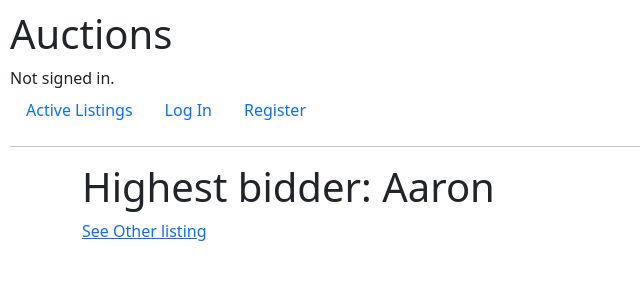
After one commit to Tsunamiisking/commerce, a Django app: a page that uses commerce/auctions/templates/auctions/layout.html in a window 1280 px wide. The commit adds this page. Shown: the top 300 px of the page, without its empty margins (0-640 px from the left). Run offline with Django 3.2, Linux system fonts and the light colour scheme; data comes from the database, SQL or seed files in the repository; some libraries are stand-ins or nearby versions.

Commit message:
Completed tasks - Place bid/Comment

```diff
--- a/commerce/auctions/admin.py
+++ b/commerce/auctions/admin.py
@@ -1,9 +1,11 @@
 from django.contrib import admin
-from .models import Listing, Category, User, Wishlist
+from .models import Listing, Category, User, Watchlist, Bid, Comment
 
 
 # Register your models here.
 admin.site.register(User)
 admin.site.register(Listing)
 admin.site.register(Category)
-admin.site.register(Wishlist)
+admin.site.register(Watchlist)
+admin.site.register(Bid)
+admin.site.register(Comment)
--- a/commerce/auctions/static/auctions/styles.css
+++ b/commerce/auctions/static/auctions/styles.css
@@ -1,5 +1,9 @@
 body {
     padding: 10px;
+}
+.space{
+    margin: 20px 0px;
+
 }
 
 .center-div {
--- a/commerce/auctions/templates/auctions/index.html
+++ b/commerce/auctions/templates/auctions/index.html
@@ -16,10 +16,12 @@
     {% endif %}
 
         {% for listing in listings %}
+        {%if not listing.is_closed %}
         <div class="container">
                 <h5><a href="{% url 'listingPage' listing.id %}">Listing: {{listing.title}}</a></h5>
                 <img src="{{listing.url}}" alt="item-image" width="300px"> <br><br><br>
                 <p><strong>Description:</strong> {{ listing.description }}</p>
+                <p><strong>Starting Bid:</strong> ${{ listing.price }}</p>
                 <p><strong>Category:</strong></p>
                 <ul>
                     {% for category in listing.item_category.all %}
@@ -29,5 +31,6 @@
                 <p>Posted by <strong>{{ listing.user }}</strong></p>
             </div>
             <hr>
+            {%endif%}
         {%endfor%}
 {% endblock %}
--- a/commerce/auctions/templates/auctions/layout.html
+++ b/commerce/auctions/templates/auctions/layout.html
@@ -29,7 +29,7 @@
                     <a class="nav-link" href="{% url 'create' %}">Create Listing</a>
                 </li>
                 <li class="nav-item">
-                    <a class="nav-link" href="{% url 'wishlist' %}">Wishlist</a>
+                    <a class="nav-link" href="{% url 'watchlist' %}">Watchlist</a>
                 </li>
             {% else %}
                 <li class="nav-item">
--- /dev/null
+++ b/commerce/auctions/templates/auctions/listing_details.html
@@ -0,0 +1,9 @@
+{% extends 'auctions/layout.html' %}
+
+{% block body %}
+    <div class="container">
+        <h1>Highest bidder: {{highest_bidder}}</h1>
+        <a href="{% url 'index'%}">See Other listing</a>
+
+    </div>
+{% endblock %}
--- a/commerce/auctions/templates/auctions/wishlist.html
+++ /dev/null
@@ -1,5 +0,0 @@
-{% extends "auctions/layout.html" %}
-
-{% block body %}
-
-{% endblock %}
--- a/commerce/auctions/urls.py
+++ b/commerce/auctions/urls.py
@@ -8,7 +8,11 @@ urlpatterns = [
     path("logout", views.logout_view, name="logout"),
     path("register", views.register, name="register"),
     path("create", views.create, name="create"),
-    path("wishlist", views.wishlist, name="wishlist"),
+    path("watchlist", views.watchlist, name="watchlist"),
     path("listing/<int:listing_id>", views.listingPage, name="listingPage"),
-    path("listing/<int:listing_id>/addwishlist", views.addwishlist, name="addwishlist"),
+    path("listing/<int:listing_id>/add_or_remove_watchlist", views.add_or_remove_watchlist, name="add_or_remove_watchlist"),
+    path("listing/<int:listing_id>/bid_item", views.bid_item, name="bid_item"),
+    path('listing/<int:listing_id>/close/', views.close_listing, name='close_listing'),
+    path('listing/<int:listing_id>/addcomment/', views.addcomment, name='addcomment'),
+    path("listing_detail/<int:listing_id> ", views.listing_detail, name="listing_detail"),
 ]
--- a/commerce/auctions/views.py
+++ b/commerce/auctions/views.py
@@ -9,7 +9,7 @@ from django.contrib.auth.decorators import login_required
 
 
 
-from .models import User, Listing, Category, Wishlist
+from .models import User, Listing, Category, Watchlist, Bid, Comment
 from .forms import CreateForm
 
 
@@ -38,7 +38,7 @@ def create(request):
             form.save_m2m()
             # The form automatically syncs the ManyToManyField, so no further action is needed
             # form.save()
-            messages.success(request, "Your form has been submitted successfully")
+            messages.success(request, "Your listing has been created successfully")
             return redirect(reverse("index"))
         else:
             messages.error(request, "Please enter correct details")
@@ -50,43 +50,175 @@ def create(request):
     })
 
 
-def wishlist(request):
+# def watchlist(request):
+#     listings = watchlist.objects.filter(user=request.user)
+#     return render (request, "auctions/watchlist.html", {
+#        "listings" : listings
+#     })
 
-    return render (request, "auctions/wishlist.html")
+def watchlist(request):
+    # Assuming the user is logged in, get the current user's watchlist
+    if request.user.is_authenticated:
+        watchlist_items = Watchlist.objects.filter(user=request.user)
+        listings = []
+        # Iterate over each watchlist item and get its associated listings
+        for watchlist_item in watchlist_items:
+            listings.extend(watchlist_item.listings.all())
+    else:
+        # If the user is not logged in, handle it as per your requirements
+        listings = []  # Or you can redirect to a login page, etc.
+
+    return render(request, "auctions/watchlist.html", {"listings": listings})
 
 
 
 def listingPage(request, listing_id):
+    # Get the listing to display
+    listing_disp = get_object_or_404(Listing, pk=listing_id)
+    current_user = request.user
+
+    # Check if the listing is in the user's watchlist
+    is_in_watchlist = checklisting(current_user, listing_disp.id)
+
+    # Determine the button text based on whether the listing is in the watchlist
+    button_text = "Add to watchlist" if not is_in_watchlist else "Remove from watchlist"
+    comments = Comment.objects.all()
+    # Retrieve success messages
+    success_messages = messages.get_messages(request)
+    if get_highest_bidder(listing_id) == request.user.username:
+        success_message  = "Congratulations!! Listing closed You Won the auction"
+        messages.success(request, success_message)
+    # Render the template with the listing and success messages
+    return render(request, "auctions/listingpage.html", {
+        "listing": listing_disp,
+        "messages": success_messages,  # Pass success messages to the template
+        "button": button_text,
+        "comments" : comments
+    })
+
+def addcomment(request, listing_id):
     if request.method == "POST":
-        pass
-    else:
-        # Get the listing to display filtering where the title is the 'listing_title'
-        listing_disp = get_object_or_404(Listing, pk=listing_id)
+        comment_text = request.POST["comment-text"]
+        listing = Listing.objects.get(pk=listing_id)
+        new_comment = Comment()
 
-        # Retrieve success messages
-        success_messages = messages.get_messages(request)
+        new_comment.listing = listing
+        new_comment.user = request.user.username
+        new_comment.text = comment_text
 
-        # Render the template with the listing and success messages
-        return render(request, "auctions/listingpage.html", {
-            "listing": listing_disp,
-            "success_message": success_messages  # Pass success messages to the template
-        })
+        new_comment.save()
 
-
-def addwishlist(request, listing_id):
-    if request.method == "POST" and request.user.is_authenticated:
-        listing = Listing.objects.get(pk=listing_id)
-        wishlist, created = Wishlist.objects.get_or_create(user=request.user)
-        wishlist.listings.add(listing)
-
-        # Wishlist.user = request.user.username
-        # Wishlist.listings = request.POST["listing_id"]
-        messages.success(request, "Added to wishlist")
-        # url = reverse('listingPage', kwargs={'listing_id': listing_id})
         return redirect('listingPage', listing_id=listing_id)
 
 
 
+
+# def checklisting(listing_id):
+#     listing = Listing.objects.get(pk=listing_id).id
+#     watchlist_listing = watchlist.objects.all()
+#     if listing in watchlist_listing.listings.id:
+#         return True
+#     else:
+#         return False
+
+
+def checklisting(user, listing_id):
+    try:
+        # Check if the listing exists in the current user's watchlist
+        watchlist_item = Watchlist.objects.get(user=user, listings__id=listing_id).id
+        return True
+    except Watchlist.DoesNotExist:
+        return False
+
+@login_required
+def add_or_remove_watchlist(request, listing_id):
+    if request.method == "POST":
+        if request.user.is_authenticated:
+            listing = Listing.objects.get(pk=listing_id)
+            watchlist, created = Watchlist.objects.get_or_create(user=request.user)
+            # Check if the listing is already in the user's watchlist
+            if listing in watchlist.listings.all():
+                # If the listing is already in the watchlist, remove it
+                watchlist.listings.remove(listing)
+                message = "Removed from watchlist"
+            else:
+                # If the listing is not in the watchlist, add it
+                watchlist.listings.add(listing)
+                message = "Added to watchlist"
+            messages.success(request, message)
+            # Redirect to the listing page with the appropriate message
+            return HttpResponseRedirect(reverse("index"))
+        else:
+            messages.error(request, 'Please login')
+            return HttpResponseRedirect(reverse('login'))
+    else:
+        # Handle the case where the request method is not POST
+        return HttpResponseRedirect(reverse("index"))
+
+def bid_item(request, listing_id):
+    if request.method == "POST":
+        bid_amount = request.POST.get("bid_amount")
+        listing = get_object_or_404(Listing, pk=listing_id)
+        original_amount = listing.price
+
+        if not bid_amount:
+            messages.error(request, "Bid amount cannot be empty.")
+            return redirect(reverse("index"))
+
+        bid_amount = float(bid_amount)
+
+        if bid_amount <= original_amount:
+            messages.error(request, "Bid amount must be higher than the current price.")
+            return redirect(reverse("index"))
+
+        # Check if the bid is higher than any previous bid
+        previous_bids = Bid.objects.filter(listing=listing)
+        if previous_bids.exists() and bid_amount <= previous_bids.order_by("-amount").first().amount:
+            messages.error(request, "Bid amount must be higher than any previous bid.")
+            return redirect(reverse("index"))
+
+        # Create and save the bid object
+        bid = Bid.objects.create(user=request.user, listing=listing, amount=bid_amount)
+        messages.success(request, "Bid placed successfully.")
+        return redirect(reverse("index"))
+
+    else:
+        # Handle GET request if needed
+        return redirect(reverse("index"))
+
+def close_listing(request, listing_id):
+    listing = get_object_or_404(Listing, pk=listing_id)
+
+    # Check if the user is the owner of the listing
+    if request.user.username  == listing.user:
+        listing.is_closed = True
+        listing.save()
+        messages.success(request, "Listing closed successfully.")
+
+    else:
+        messages.error(request, "You are not authorized to close this listing.")
+
+    return redirect('listing_detail', listing_id=listing_id)
+
+def get_highest_bidder(listing_id):
+    # Get the listing object
+    listing = get_object_or_404(Listing, pk=listing_id)
+
+    # Get the highest bid for the listing
+    highest_bid = Bid.objects.filter(listing=listing).order_by('-amount').first()
+
+    if highest_bid:
+        # Return the user associated with the highest bid
+        return highest_bid.user
+    else:
+        # No bids found for the listing
+        return None
+
+def listing_detail(request, listing_id):
+    # Get the highest bidder for the listing
+    highest_bidder = get_highest_bidder(listing_id)
+
+    return render(request, 'auctions/listing_details.html', {'highest_bidder': highest_bidder})
 
 def login_view(request):
     if request.method == "POST":
@@ -105,7 +237,10 @@ def login_view(request):
                 "message": "Invalid username and/or password."
             })
     else:
-        return render(request, "auctions/login.html")
+        login_messages = messages.get_messages(request)
+        return render(request, "auctions/login.html", {
+            "messages": login_messages  # Pass success messages to the template
+        })
 
 
 def logout_view(request):
```
Also changed, not shown: commerce/auctions/models.py (+14 -4 lines), commerce/auctions/templates/auctions/listingpage.html (+60 -8 lines), commerce/auctions/templates/auctions/login.html (+11 -2 lines), commerce/auctions/templates/auctions/watchlist.html (added, +23 -0 lines), commerce/auctions/migrations/0001_initial.py, commerce/auctions/migrations/0002_category_listing.py (deleted), commerce/auctions/migrations/0002_listing_is_closed.py (added), commerce/auctions/migrations/0003_alter_listing_url.py (deleted), commerce/auctions/migrations/0004_listing_user_comment.py (deleted), commerce/auctions/migrations/0005_alter_listing_user_wishlist.py (deleted), commerce/auctions/migrations/0006_wishlist_user.py (deleted), commerce/db.sqlite3.
